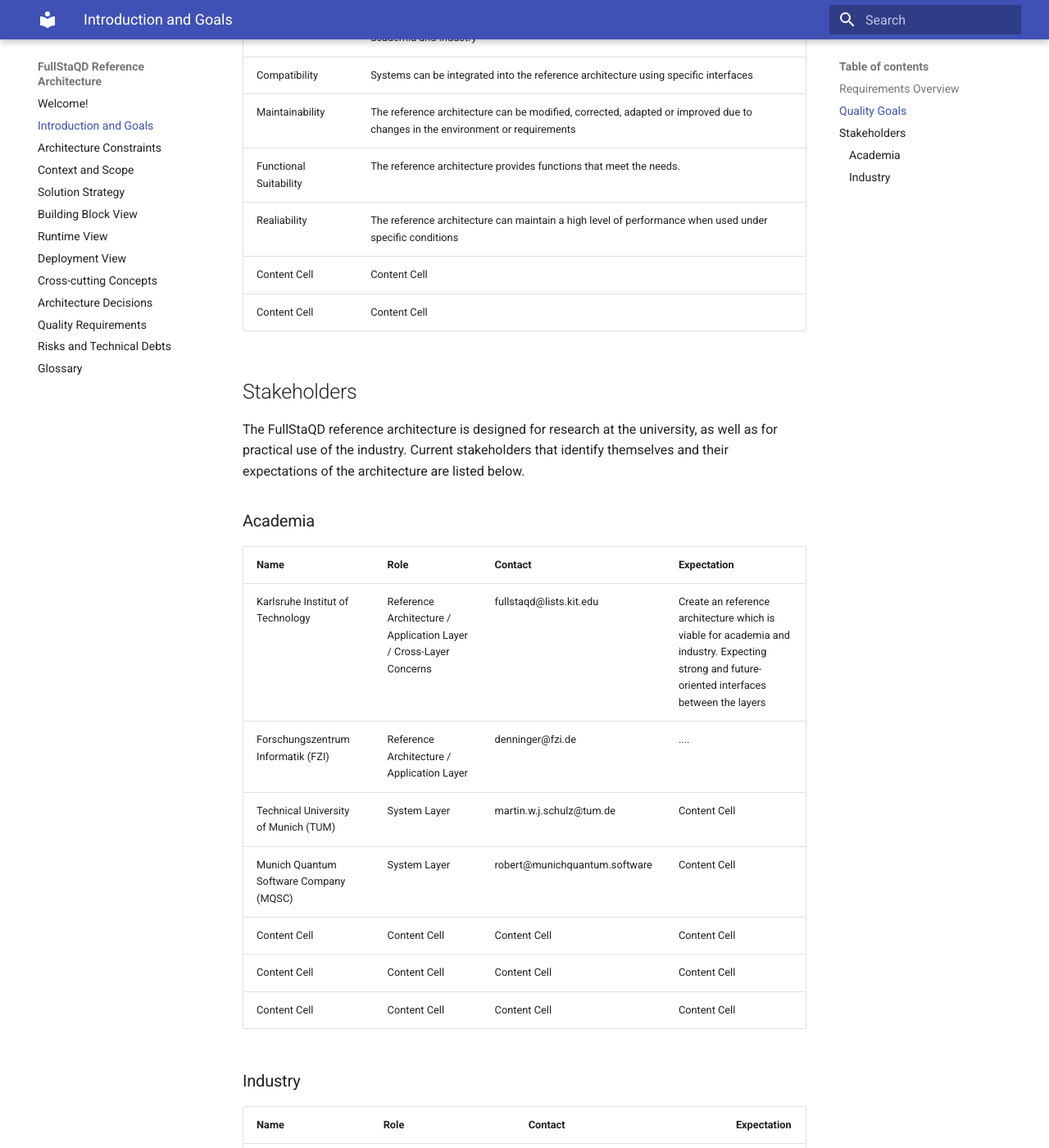
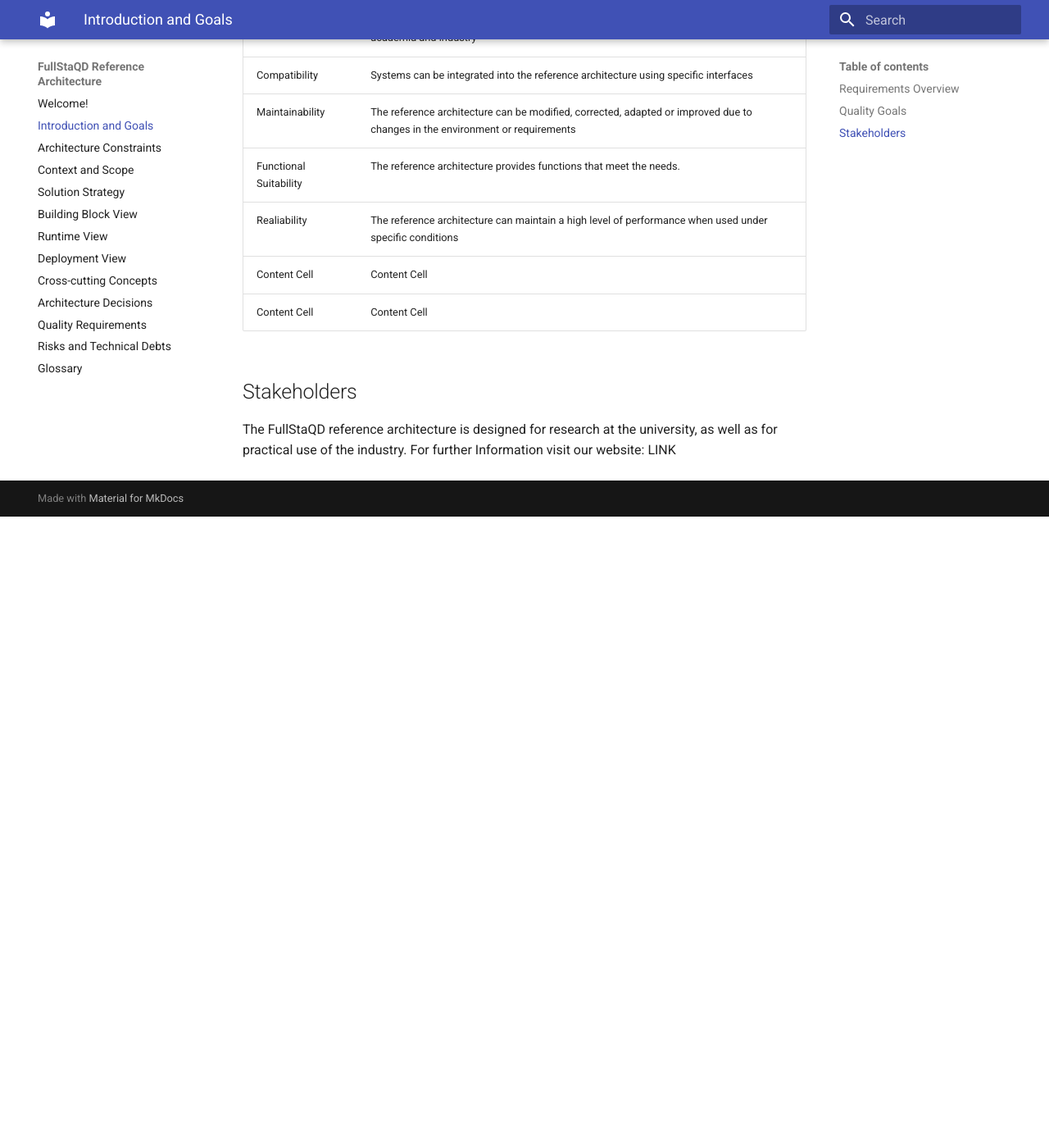
Before and after one commit to FullStaQD/architecture, an MkDocs documentation site: the page built from docs/01_introduction_and_goals.md, in a window 1280 px wide and 1400 px high, scrolled down 1912 px. Shown: the whole window at 82% size. Built offline with MkDocs 1.6.1 and Material for MkDocs 9.7.7, drawn with Linux system fonts in a browser that asks for light colours; after the commit the page ends 2542 px from its top, so only the background shows below that; some of the changed text lies outside the part shown.

Commit message:
Update 01_introduction_and_goals.md
Signed-off-by: RinorKIT <tc4656@kit.edu>

```diff
--- a/docs/01_introduction_and_goals.md
+++ b/docs/01_introduction_and_goals.md
@@ -39,31 +39,5 @@
 | Content Cell  | Content Cell  |
 
 ## Stakeholders {#_stakeholders}
-The FullStaQD reference architecture is designed for research at the university, as well as for practical use of the industry. Current stakeholders that identify themselves and their expectations of the architecture are listed below.
-
-
-### Academia
-| Name  | Role | Contact | Expectation |
-| ------------- | ------------- | ------------- | ------------- |
-| Karlsruhe Institut of Technology  | Reference Architecture / Application Layer / Cross-Layer Concerns | fullstaqd@lists.kit.edu  | Create an reference architecture which is viable for academia and industry. Expecting strong and future-oriented interfaces between the layers  |
-| Forschungszentrum Informatik (FZI)  | Reference Architecture / Application Layer  | denninger@fzi.de  | ....  |
-| Technical University of Munich (TUM)  | System Layer  | martin.w.j.schulz@tum.de  | Content Cell  |
-| Munich Quantum Software Company (MQSC) | System Layer  | robert@munichquantum.software  | Content Cell  |
-| Content Cell  | Content Cell  | Content Cell  | Content Cell  |
-| Content Cell  | Content Cell  | Content Cell  | Content Cell  |
-| Content Cell  | Content Cell  | Content Cell  | Content Cell  |
-
-
-### Industry
-
-| Name  | Role | Contact | Expectation |
-| ------------- | ------------- | ------------- | ------------- |
-| ParityQC  | System Layer  | r.stahn@parityqc.com  | Content Cell  |
-| DB Systel GmbH  | Application Layer / Use Cases  | manfred.rieck@deutschebahn.com  | Content Cell  |
-| eleQtron | Physical Layer  | pawel.nalezyty@eleqtron.com  | Content Cell  |
-| Kipu Quantum  | Cross-Layer Concerns  | david.niehaus@kipu-quantum.com  | Content Cell  |
-| Bundesdruckerei (BDR)  | Use Cases  | mohammad.yeghanehAbkenar@bdr.de  | Content Cell  |
-| Fraunhofer IAO | Application Layer  | philipp.kunst@iao.fraunhofer.de  | Content Cell  |
-| Fraunhofer FOKUS  | Application Layer  | sebastian.bock@fokus.fraunhofer.de | Content Cell  |
-| Content Cell  | Content Cell  | Content Cell  | Content Cell  |
-| Content Cell  | Content Cell  | Content Cell  | Content Cell  |
+The FullStaQD reference architecture is designed for research at the university, as well as for practical use of the industry.
+For further Information visit our website: LINK
```
